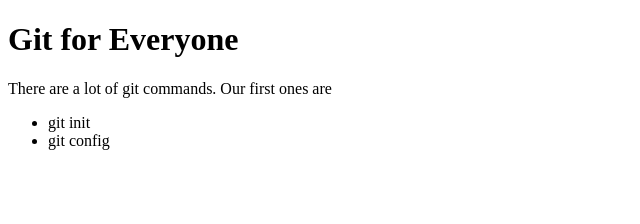
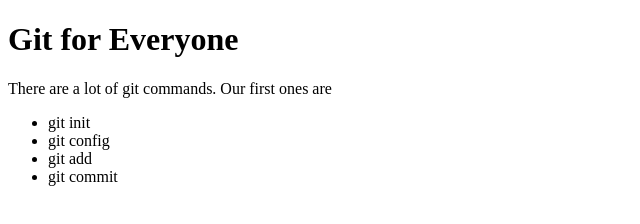
Before and after one commit to robnhls/jan23, a plain HTML site: page index.html in a window 1280 px wide. Shown: the whole page, without its empty margins (0-640 px from the left). Drawn offline with Linux system fonts and the light colour scheme.

Commit message:
Added two more git commands

```diff
--- a/index.html
+++ b/index.html
@@ -13,6 +13,8 @@
     <ul>
         <li>git init</li>
         <li>git config</li>
+        <li>git add</li>
+        <li>git commit</li>
     </ul>
 </body>
 </html>
```
